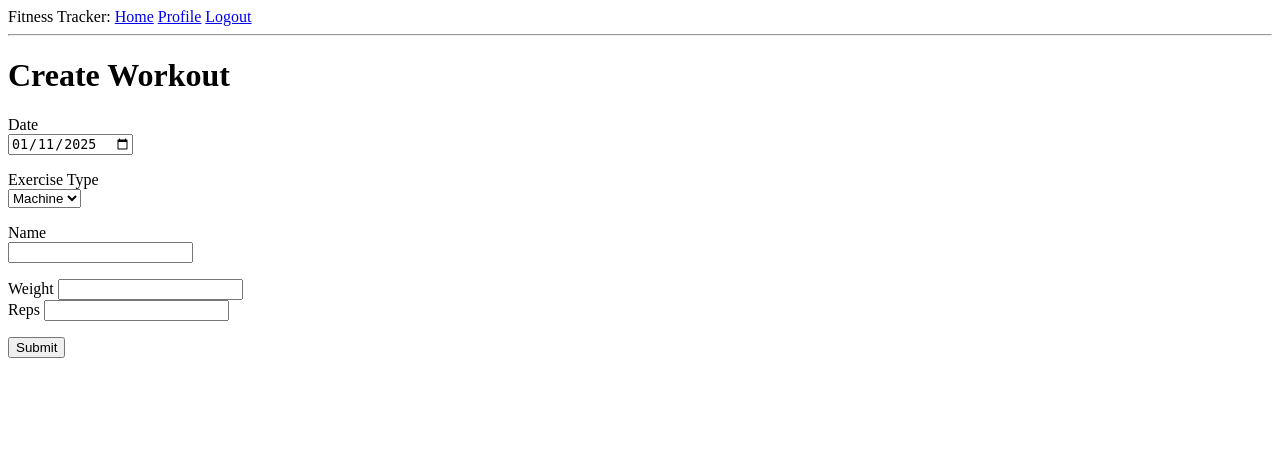
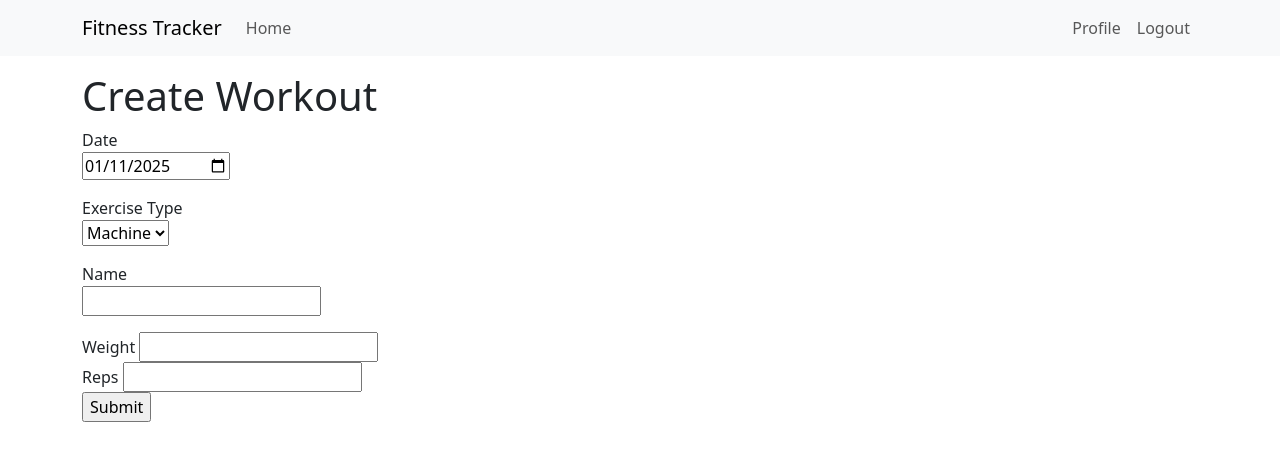
Before and after one commit to DerrickMac/fitness-tracker, a Flask app: page /workout in a window 1280 px wide. Shown: the top 461 px of the page. Run offline with Flask 3, Linux system fonts and the light colour scheme; the visitor is signed in with stand-in values (Sample User, id 1); data comes from the database, SQL or seed files in the repository; both versions use the stored data as it was after the commit.

Commit message:
Use Bootstrap for base template

```diff
--- a/app/templates/base.html
+++ b/app/templates/base.html
@@ -1,30 +1,63 @@
-<!DOCTYPE html>
-<html>
+<!doctype html>
+<html lang="en">
   <head>
+    <meta charset="utf-8">
+    <meta name="viewport" content="width=device-width, initial-scale=1">
     {% if title %}
     <title>{{ title }} - Fitness Tracker</title>
     {% else %}
     <title>Welcome to Fitness Tracker</title>
     {% endif %}
+    <link
+        href="https://cdn.jsdelivr.net/npm/bootstrap@5.3.2/dist/css/bootstrap.min.css"
+        rel="stylesheet"
+        integrity="sha384-T3c6CoIi6uLrA9TneNEoa7RxnatzjcDSCmG1MXxSR1GAsXEV/Dwwykc2MPK8M2HN"
+        crossorigin="anonymous">
   </head>
   <body>
-    <div>
-      Fitness Tracker:
-      <a href="{{ url_for('index') }}">Home</a>
-      {% if current_user.is_anonymous %}
-      <a href="{{ url_for('login') }}">Login</a>
-      {% else %}
-      <a href="{{ url_for('user', username=current_user.username) }}">Profile</a>
-      <a href="{{ url_for('logout') }}">Logout</a>
+    <nav class="navbar navbar-expand-lg bg-body-tertiary">
+      <div class="container">
+        <a class="navbar-brand" href="{{ url_for('index') }}">Fitness Tracker</a>
+        <button class="navbar-toggler" type="button" data-bs-toggle="collapse" data-bs-target="#navbarSupportedContent" aria-controls="navbarSupportedContent" aria-expanded="false" aria-label="Toggle navigation">
+          <span class="navbar-toggler-icon"></span>
+        </button>
+        <div class="collapse navbar-collapse" id="navbarSupportedContent">
+          <ul class="navbar-nav me-auto mb-2 mb-lg-0">
+            <li class="nav-item">
+              <a class="nav-link" aria-current="page" href="{{ url_for('index') }}">Home</a>
+            </li>
+          </ul>
+          <ul class="navbar-nav mb-2 mb-lg-0">
+            {% if current_user.is_anonymous %}
+            <li class="nav-item">
+              <a class="nav-link" aria-current="page" href="{{ url_for('login') }}">Login</a>
+            </li>
+            {% else %}
+            <li class="nav-item">
+              <a class="nav-link" aria-current="page" href="{{ url_for('user', username=current_user.username) }}">Profile</a>
+            </li>
+            <li class="nav-item">
+              <a class="nav-link" aria-current="page" href="{{ url_for('logout') }}">Logout</a>
+            </li>
+            {% endif %}
+          </ul>
+        </div>
+      </div>
+    </nav>
+    <div class="container mt-3">
+      {% with messages = get_flashed_messages() %}
+      {% if messages %}
+        {% for message in messages %}
+        <div class="alert alert-info" role="alert">{{ message }}</div>
+        {% endfor %}
       {% endif %}
+      {% endwith %}
+      {% block content %}{% endblock %}
     </div>
-    <hr />
-    {% with messages = get_flashed_messages() %} {% if messages %}
-    <ul>
-      {% for message in messages %}
-      <li>{{ message }}</li>
-      {% endfor %}
-    </ul>
-    {% endif %} {% endwith %} {% block content %}{% endblock %}
+    <script
+        src="https://cdn.jsdelivr.net/npm/bootstrap@5.3.2/dist/js/bootstrap.bundle.min.js"
+        integrity="sha384-C6RzsynM9kWDrMNeT87bh95OGNyZPhcTNXj1NW7RuBCsyN/o0jlpcV8Qyq46cDfL"
+        crossorigin="anonymous">
+    </script>
   </body>
 </html>
```
Also changed, not shown: app.db.
